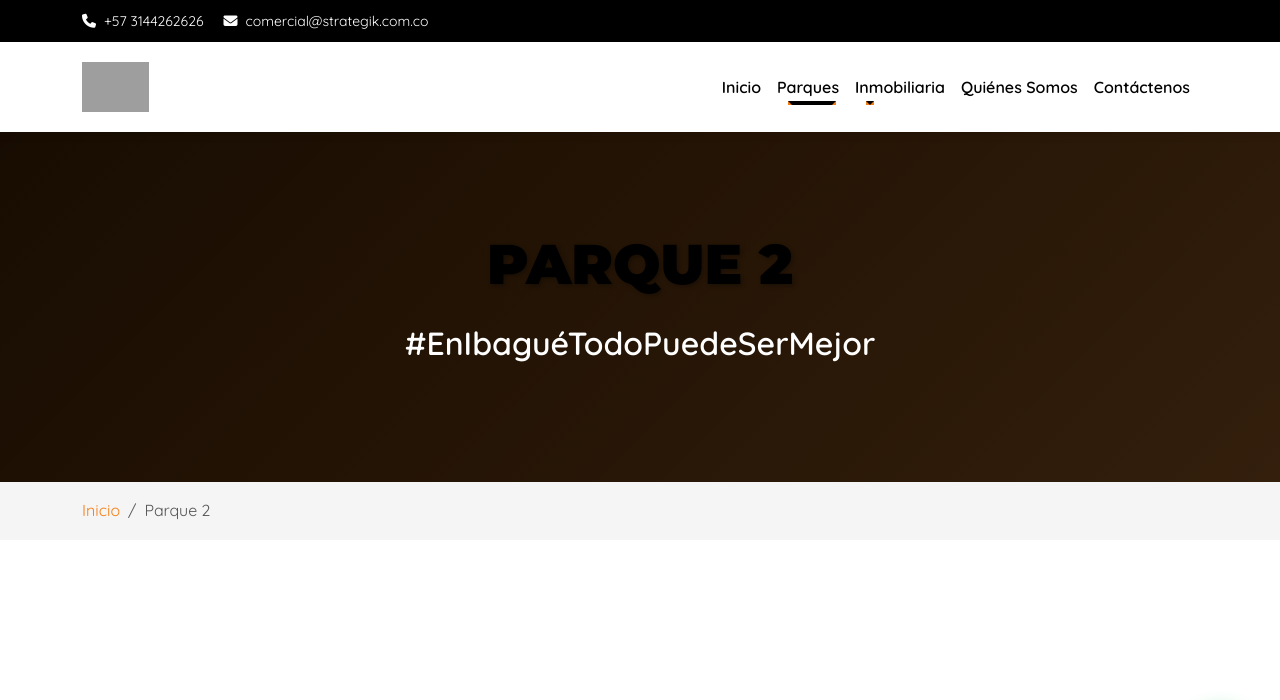
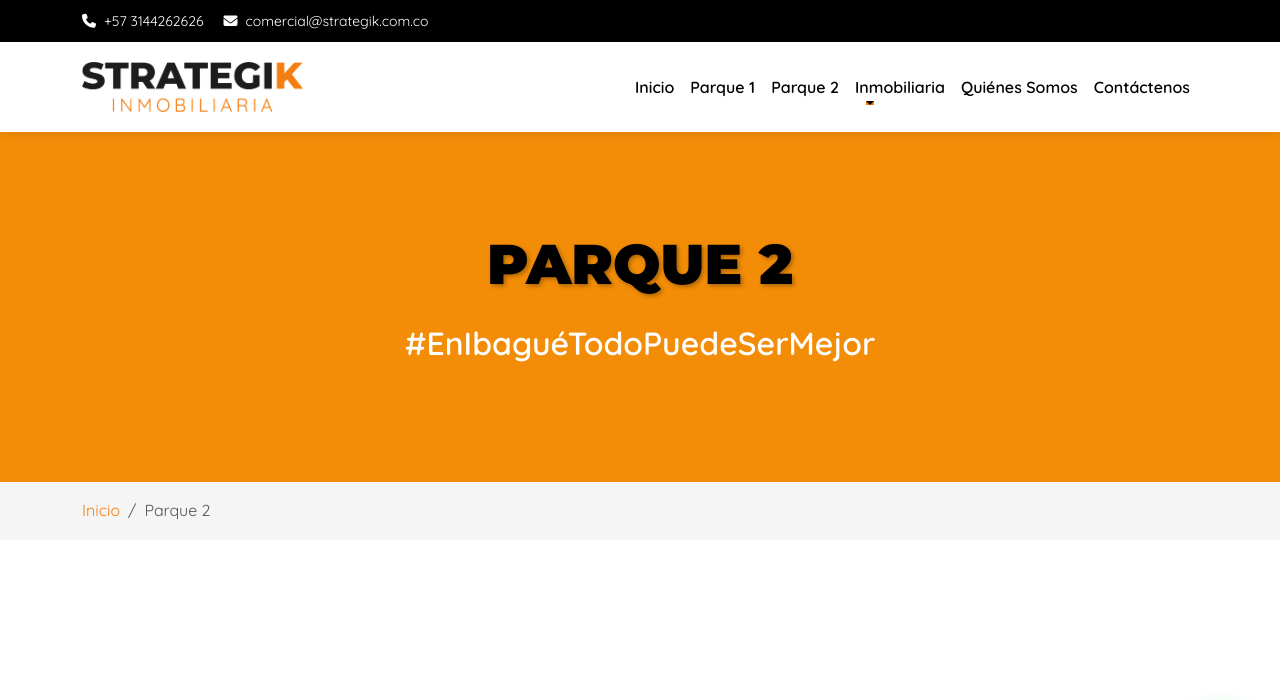
Before and after one commit to Larry-Garcia-dev/STRATEGIK, a PHP site: page /parque2.html in a window 1280 px wide. Shown: the top 700 px of the page. Run offline with PHP 8.4, Linux system fonts and the light colour scheme; grey boxes are pictures that could not be loaded.

Commit message:
parque 2

```diff
--- a/parque2.html
+++ b/parque2.html
@@ -30,7 +30,7 @@
     <nav class="navbar navbar-expand-lg navbar-light sticky-top">
         <div class="container">
             <a class="navbar-brand" href="index.html">
-                <img src="https://hebbkx1anhila5yf.public.blob.vercel-storage.com/Logo_Plano_Color-UjmoJMkf6tzYFjsFHve3coiQqE4cdx.png" alt="Strategik Logo" class="logo">
+                <img src="/img/Imagotipo_Negro.png" alt="Strategik Logo" class="logo">
             </a>
             <button class="navbar-toggler" type="button" data-bs-toggle="collapse" data-bs-target="#navbarNav">
                 <span class="navbar-toggler-icon"></span>
@@ -38,13 +38,8 @@
             <div class="collapse navbar-collapse" id="navbarNav">
                 <ul class="navbar-nav ms-auto">
                     <li class="nav-item"><a class="nav-link" href="index.html">Inicio</a></li>
-                    <li class="nav-item dropdown">
-                        <a class="nav-link dropdown-toggle active" href="#" role="button" data-bs-toggle="dropdown">Parques</a>
-                        <ul class="dropdown-menu">
-                            <li><a class="dropdown-item" href="parque1.html">Parque 1</a></li>
-                            <li><a class="dropdown-item active" href="parque2.html">Parque 2</a></li>
-                        </ul>
-                    </li>
+                    <li class="nav-item"><a class="nav-link" href="parque1.html">Parque 1</a></li>
+                    <li class="nav-item"><a class="nav-link" href="parque2.html">Parque 2</a></li>
                     <li class="nav-item dropdown">
                         <a class="nav-link dropdown-toggle" href="#" role="button" data-bs-toggle="dropdown">Inmobiliaria</a>
                         <ul class="dropdown-menu">
@@ -59,7 +54,7 @@
         </div>
     </nav>
 
-    <section class="page-hero">
+    <section class="page-hero page-hero--parque2">
         <div class="hero-overlay"></div>
         <div class="container hero-content">
             <h1 class="hero-title animate-fade-in">PARQUE 2</h1>
@@ -82,7 +77,7 @@
         <div class="container">
             <div class="row align-items-center">
                 <div class="col-lg-6 mb-4 mb-lg-0">
-                    <img src="https://hebbkx1anhila5yf.public.blob.vercel-storage.com/Icono_Degradado%20-%20copia-RIyLmRlWbzqCJGtTBMkNas6S5GQqg2.png" alt="Strategik Icon" class="img-fluid animate-on-scroll">
+                    <img src="/img/parque2_mapa.jpg" alt="Strategik Icon" class="img-fluid animate-on-scroll">
                 </div>
                 <div class="col-lg-6">
                     <div class="animate-on-scroll">
@@ -110,7 +105,11 @@
                         <h3 class="info-title">Ubicación</h3>
                         <p class="info-text">Ubicado en el corredor Comercial y de Servicios en el Km 11 de la vía Ibagué-Picaleña-Bogotá, a la altura de la entrada a La Hacienda la Miel.</p>
                         <div class="location-icon">
-                            <i class="fas fa-map-marker-alt"></i>
+                            <!-- <i class="fas fa-map-marker-alt"></i> -->
+                            <iframe src="https://www.google.com/maps/embed?pb=!1m14!1m8!1m3!1d15912.98970939014!2d-75.106716!3d4.364651!3m2!1i1024!2i768!4f13.1!3m3!1m2!1s0x8e38d102077def2b%3A0xae1997587a9a8fcf!2sStrategik%20Parque%20Empresarial!5e0!3m2!1ses!2sco!4v1763590313992!5m2!1ses!2sco"
+                            width="100%" height="300" style="border:0;" allowfullscreen="" loading="lazy"
+                                referrerpolicy="no-referrer-when-downgrade">
+                                </iframe>
                         </div>
                     </div>
                 </div>
@@ -142,13 +141,13 @@
                     </div>
                 </div>
                 <div class="col-lg-6">
-                    <img src="/placeholder.svg?height=500&width=700" alt="Áreas Parque 2" class="img-fluid rounded animate-on-scroll">
+                    <img src="/img/parque2.jpg " alt="Áreas Parque 2" class="img-fluid rounded animate-on-scroll">
                 </div>
             </div>
         </div>
     </section>
 
-    <section class="development-section py-5 bg-light">
+    <!-- <section class="development-section py-5 bg-light">
         <div class="container">
             <h2 class="section-title text-center mb-5 animate-on-scroll">Etapas de Desarrollo</h2>
             <div class="row">
@@ -159,7 +158,7 @@
                 </div>
             </div>
         </div>
-    </section>
+    </section> -->
 
     <section class="parcels-section py-5">
         <div class="container">
@@ -188,7 +187,7 @@
                 </div>
                 <div class="col-lg-6 mb-4">
                     <div class="parcels-map animate-on-scroll">
-                        <img src="/placeholder.svg?height=400&width=600" alt="Mapa de Parcelas" class="img-fluid rounded">
+                        <img src="/img/parcelas_parque2.jpg" alt="Mapa de Parcelas" class="img-fluid rounded">
                     </div>
                 </div>
             </div>
@@ -207,16 +206,16 @@
                 </div>
                 <div class="carousel-inner">
                     <div class="carousel-item active">
-                        <img src="/placeholder.svg?height=600&width=1200" class="d-block w-100" alt="Entrada Parque 2">
+                        <img src="/img/parque2_1.jpg" class="d-block w-100" alt="Entrada Parque 2">
                     </div>
                     <div class="carousel-item">
-                        <img src="/placeholder.svg?height=600&width=1200" class="d-block w-100" alt="Zona Comercial">
+                        <img src="/img/parque2_2.jpg" class="d-block w-100" alt="Zona Comercial">
                     </div>
                     <div class="carousel-item">
-                        <img src="/placeholder.svg?height=600&width=1200" class="d-block w-100" alt="Espacios Colaborativos">
+                        <img src="/img/parque2_3.jpg" class="d-block w-100" alt="Espacios Colaborativos">
                     </div>
                     <div class="carousel-item">
-                        <img src="/placeholder.svg?height=600&width=1200" class="d-block w-100" alt="Áreas Verdes">
+                        <img src="/img/parque2_4.jpg" class="d-block w-100" alt="Áreas Verdes">
                     </div>
                 </div>
                 <button class="carousel-control-prev" type="button" data-bs-target="#parkGallery" data-bs-slide="prev">
@@ -232,27 +231,39 @@
     <section class="companies-section py-5">
         <div class="container">
             <h2 class="section-title text-center mb-5 animate-on-scroll">Nuestras Empresas</h2>
-            <div class="row">
-                <div class="col-md-3 col-6 mb-4">
+
+            <div class="row justify-content-center">
+
+                <div class="col-md-20 col-6 mb-4">
                     <div class="company-logo animate-on-scroll">
-                        <img src="/placeholder.svg?height=150&width=200" alt="Empresa 1" class="img-fluid">
+                        <img src="/img/parque1_emp_1.jpg" alt="Empresa 1" class="img-fluid">
                     </div>
                 </div>
-                <div class="col-md-3 col-6 mb-4">
+
+                <div class="col-md-20 col-6 mb-4">
                     <div class="company-logo animate-on-scroll">
-                        <img src="/placeholder.svg?height=150&width=200" alt="Empresa 2" class="img-fluid">
+                        <img src="/img/parque1_emp_2.jpg" alt="Empresa 2" class="img-fluid">
                     </div>
                 </div>
-                <div class="col-md-3 col-6 mb-4">
+
+                <div class="col-md-20 col-6 mb-4">
                     <div class="company-logo animate-on-scroll">
-                        <img src="/placeholder.svg?height=150&width=200" alt="Empresa 3" class="img-fluid">
+                        <img src="/img/parque1_emp_3.jpg" alt="Empresa 3" class="img-fluid">
                     </div>
                 </div>
-                <div class="col-md-3 col-6 mb-4">
+
+                <div class="col-md-20 col-6 mb-4">
                     <div class="company-logo animate-on-scroll">
-                        <img src="/placeholder.svg?height=150&width=200" alt="Empresa 4" class="img-fluid">
+                        <img src="/img/parque1_emp_4.jpg" alt="Empresa 4" class="img-fluid">
                     </div>
                 </div>
+
+                <div class="col-md-20 col-6 mb-4">
+                    <div class="company-logo animate-on-scroll">
+                        <img src="/img/parque1_emp_5.jpg" alt="Empresa 5" class="img-fluid">
+                    </div>
+                </div>
+
             </div>
         </div>
     </section>
--- a/styles.css
+++ b/styles.css
@@ -1256,7 +1256,8 @@ img {
   }
 }
 
-/*paque 1 */
+/*?==========================parque 1 ==========================?*/
+
 /* 1. Aseguramos que el contenedor tenga el color verde */
 .page-hero.page-hero--green {
     background-color: #2a8515 !important;
@@ -1283,4 +1284,27 @@ img {
         flex: 0 0 20%;
         max-width: 20%;
     }
+}/*?========================== fin parque 1 ==========================?*/
+
+
+
+/*?==========================parque 2 ==========================?*/
+/*paque 1 */
+/* 1. Aseguramos que el contenedor tenga el color verde */
+.page-hero.page-hero--parque2 {
+    background-color: #f38d07 !important;
+    background-image: none !important; /* IMPORTANTE: Esto quita cualquier foto de fondo que esté tapando el color */
 }
+
+/* 2. IMPORTANTE: Cambiamos la "cortina" (overlay) para que sea verde o transparente */
+.page-hero.page-hero--parque2 .hero-overlay {
+    /* Opción A: Hacer el overlay transparente para ver el verde de fondo */
+    background: transparent !important;
+    opacity: 1 !important;
+
+    /* Opción B (Alternativa): Si prefieres pintar el overlay de verde directamente, usa esto en su lugar:
+    background-color: #2a8515 !important;
+    opacity: 0.9;
+    */
+}
+/*?========================== fin parque 2 ==========================?*/
```
Also changed, not shown: arriendo.html (+6 -11 lines), contacto.html (+4 -9 lines), index.html (+5 -12 lines), parque1.html (+4 -12 lines), quienes-somos.html (+5 -10 lines), venta.html (+6 -11 lines), img/area_parque2.jpg (added), img/banner_parque2.jpg (added), img/parcelas_parque2.jpg (added), img/parque2.jpg (added), img/parque2_1.jpg (added), img/parque2_2.jpg (added), img/parque2_3.jpg (added), img/parque2_4.jpg (added), 2 more files.
